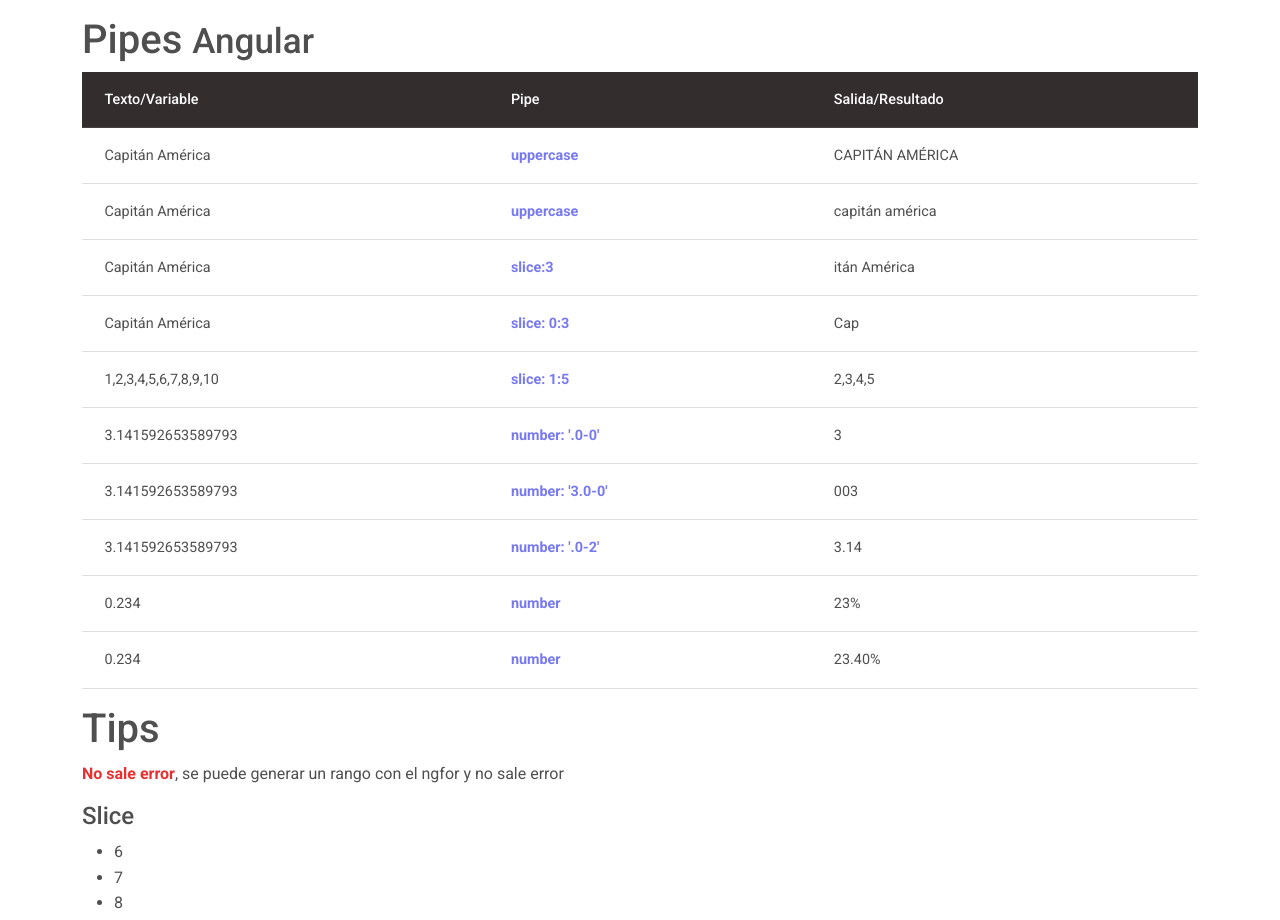
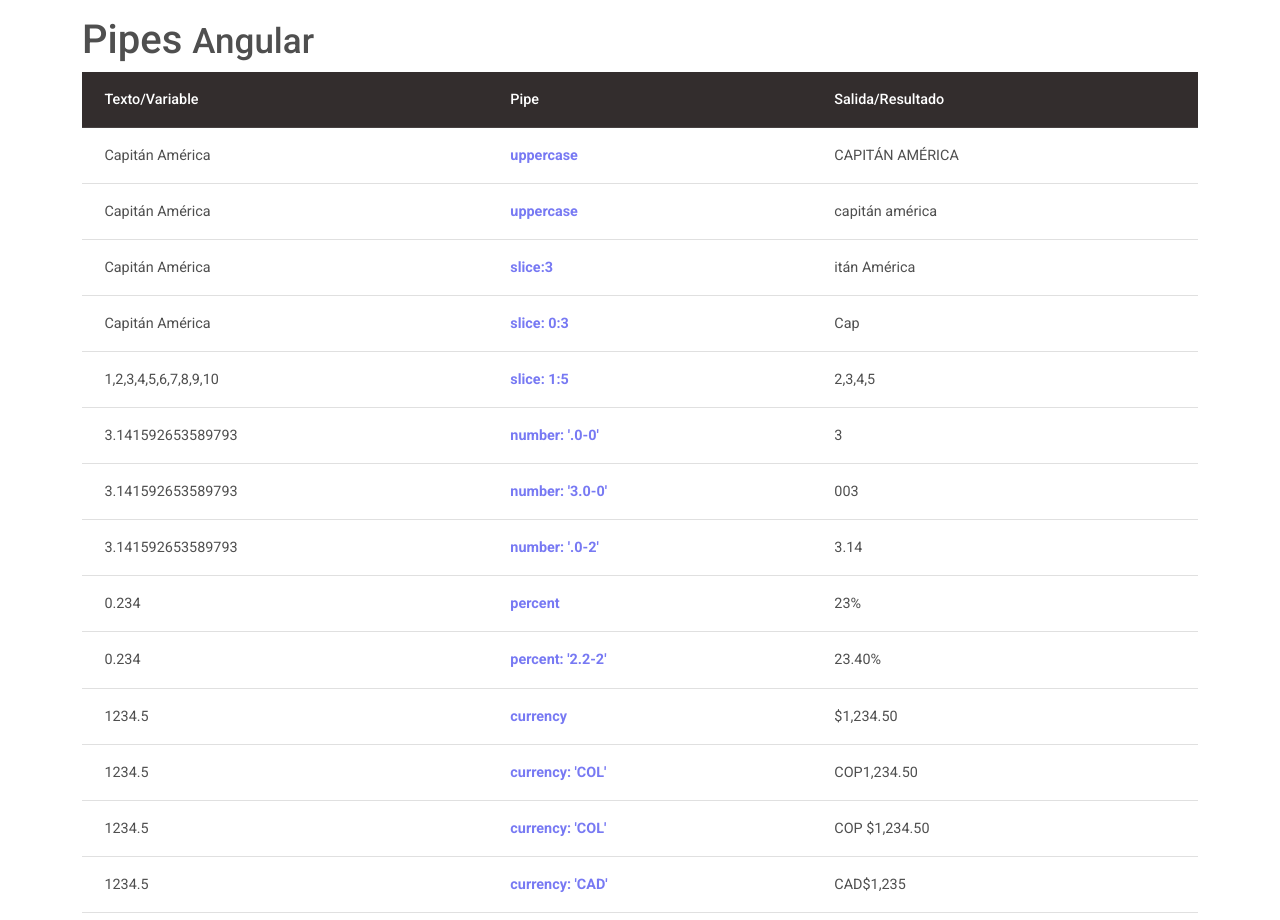
Before and after one commit to yecksin/02-angular-CE-pipes, an Angular app: page / in a window 1280 px wide. Shown: the top 920 px of the page. Built offline with nearby package versions, Linux system fonts and the light colour scheme.

Commit message:
pipe currency

```diff
--- a/src/app/app.component.html
+++ b/src/app/app.component.html
@@ -52,13 +52,33 @@
     </tr>
     <tr>
       <td >{{porcentaje}}</td>
-      <td><strong title="" >number</strong></td>
+      <td><strong title="Pasa a porcentaje" >percent</strong></td>
       <td>{{porcentaje | percent}}</td>
     </tr>
     <tr>
       <td >{{porcentaje}}</td>
-      <td><strong title="" >number</strong></td>
+      <td><strong title="Pasa a porcentaje con decimales" >percent: '2.2-2'</strong></td>
       <td>{{porcentaje | percent:'2.2-2'}}</td>
+    </tr>
+    <tr>
+      <td >{{salario}}</td>
+      <td><strong title="Pasa numemro a moneda" >currency</strong></td>
+      <td>{{salario | currency}}</td>
+    </tr>
+    <tr>
+      <td >{{salario}}</td>
+      <td><strong title="Pasa numemro a moneda,mirar en internet el ISO 4217 para ver el codigo de pais" >currency: 'COL'</strong></td>
+      <td>{{salario | currency:'COP'}}</td>
+    </tr>
+    <tr>
+      <td >{{salario}}</td>
+      <td><strong title="Pasa numemro a moneda,mirar en internet el ISO 4217 para ver el codigo de pais y se puede perssonalizar" >currency: 'COL'</strong></td>
+      <td>{{salario | currency:'COP $'}}</td>
+    </tr>
+    <tr>
+      <td >{{salario}}</td>
+      <td><strong title="Pasa numemro a moneda,mirar en internet el ISO 4217 para ver el codigo de pais y se puede redondear" >currency: 'CAD'</strong></td>
+      <td>{{salario | currency:'CAD$':'symbol':'.0-0'}}</td>
     </tr>
   </tbody>
 </table>
--- a/src/app/app.component.ts
+++ b/src/app/app.component.ts
@@ -11,4 +11,5 @@ export class AppComponent {
   arreglo = [1,2,3,4,5,6,7,8,9,10];
   PI:number = Math.PI;
   porcentaje:number=0.234;
+  salario:number=1234.5
 }
```
